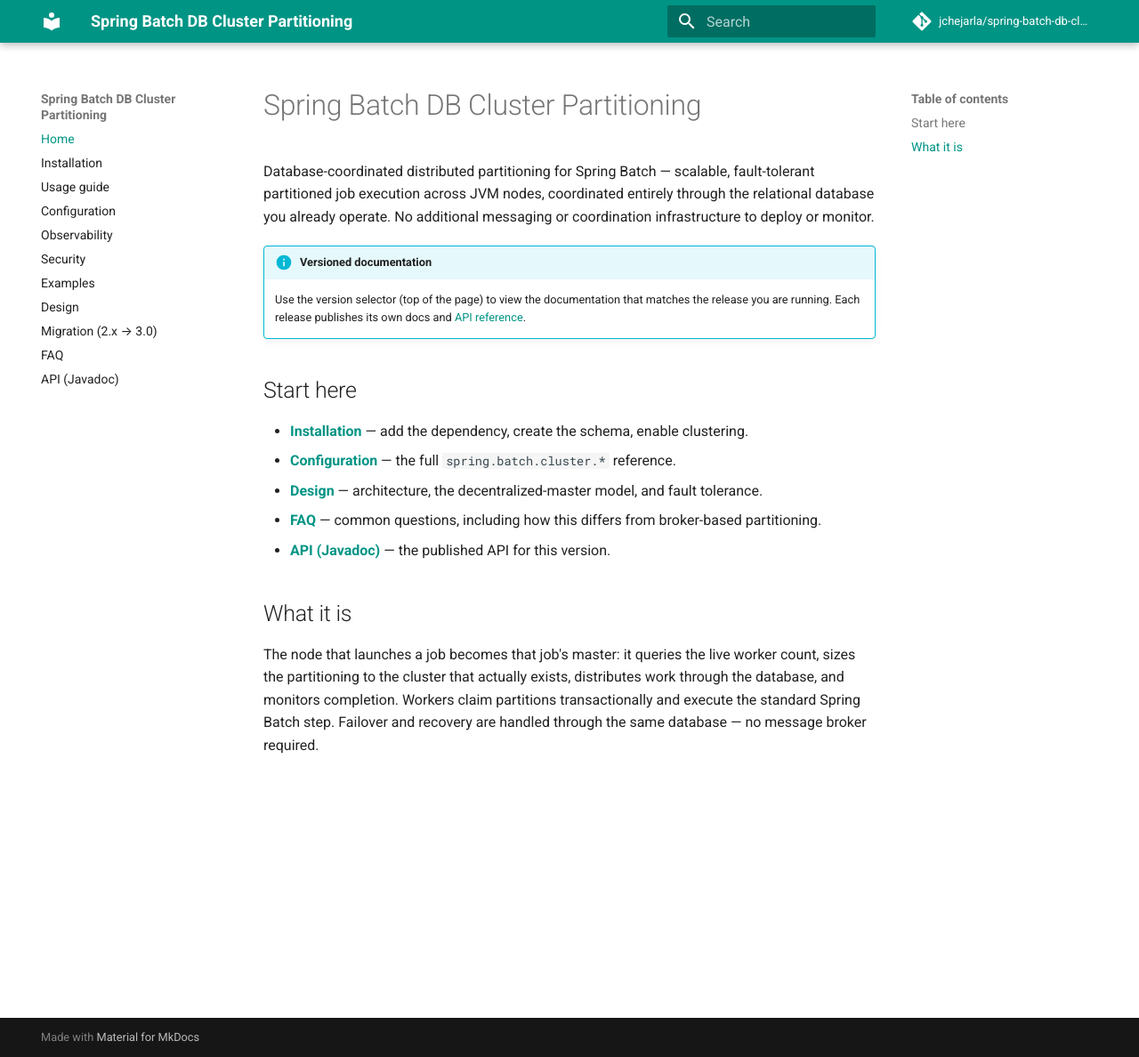
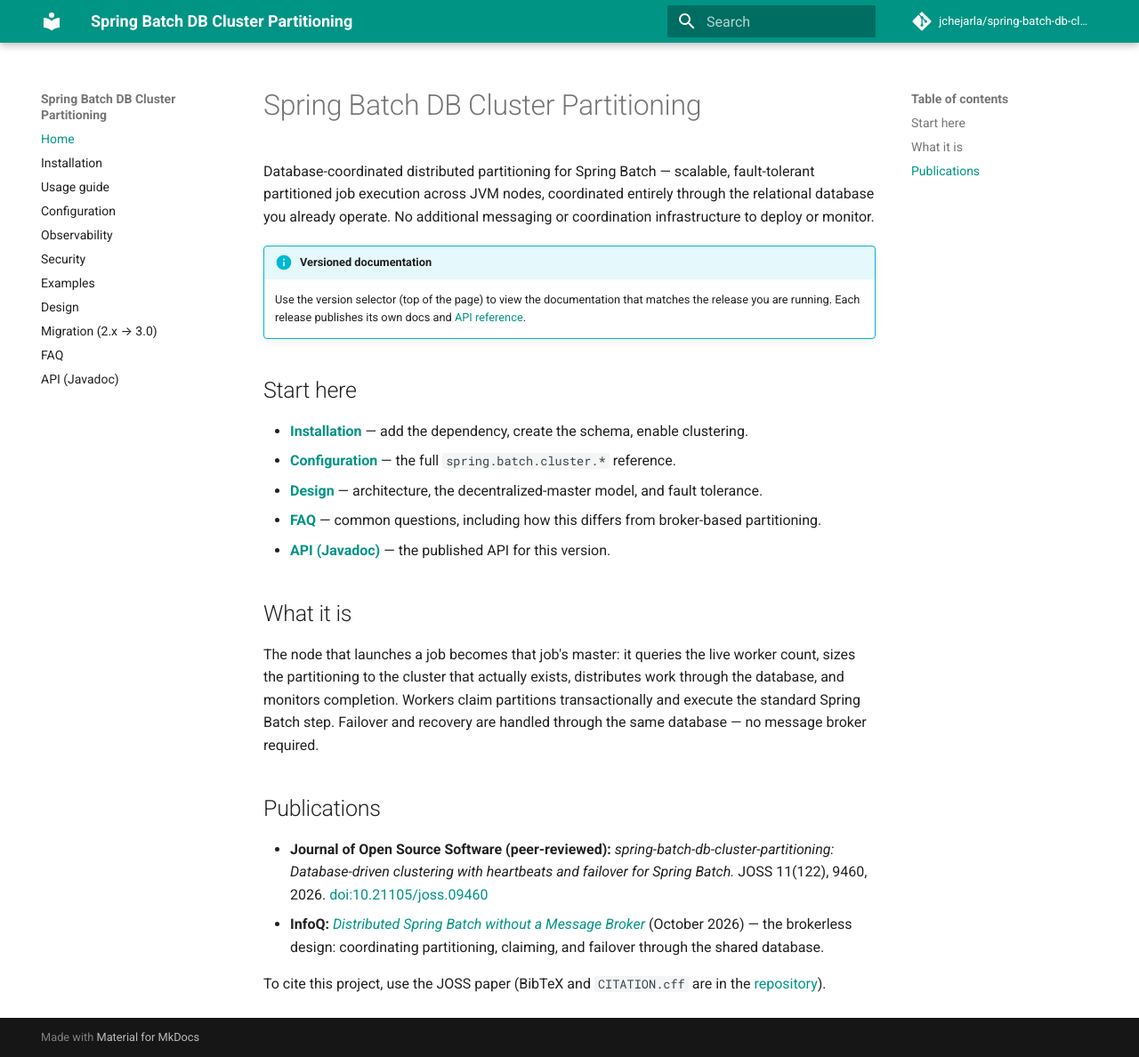
Before and after one commit to jchejarla/spring-batch-db-cluster-partitioning, an MkDocs documentation site: the page built from docs/index.md, in a window 1280 px wide and 1188 px high. Shown: the whole window at 89% size. Built offline with MkDocs 1.6.1 and Material for MkDocs 9.7.7, drawn with Linux system fonts in a browser that asks for light colours; comment, search, counter and statistics services are not loaded; the version menu is left out.

Commit message:
Add InfoQ article to README and docs home

```diff
--- a/docs/index.md
+++ b/docs/index.md
@@ -22,3 +22,15 @@ The node that launches a job becomes that job's master: it queries the live work
 partitioning to the cluster that actually exists, distributes work through the database, and monitors
 completion. Workers claim partitions transactionally and execute the standard Spring Batch step.
 Failover and recovery are handled through the same database — no message broker required.
+
+## Publications
+
+- **Journal of Open Source Software (peer-reviewed):** *spring-batch-db-cluster-partitioning: Database-driven
+  clustering with heartbeats and failover for Spring Batch.* JOSS 11(122), 9460, 2026.
+  [doi:10.21105/joss.09460](https://doi.org/10.21105/joss.09460)
+- **InfoQ:** [*Distributed Spring Batch without a Message Broker*](https://www.infoq.com/articles/spring-batch-without-broker/)
+  (October 2026) — the brokerless design: coordinating partitioning, claiming, and failover through the
+  shared database.
+
+To cite this project, use the JOSS paper (BibTeX and `CITATION.cff` are in the
+[repository](https://github.com/jchejarla/spring-batch-db-cluster-partitioning/blob/main/CITATION.cff)).
```
Also changed, not shown: README.md (+3 -0 lines).
